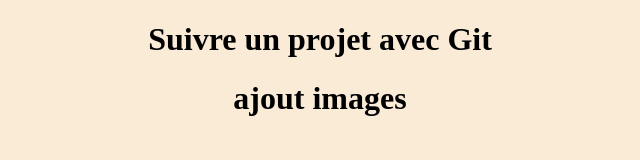
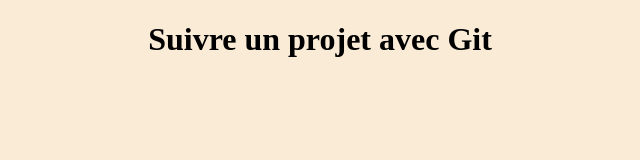
Before and after one commit to ibmow/testdrive, a plain HTML site: page index.html in a window 1280 px wide. Shown: the whole page, without its empty margins (320-960 px from the left). Drawn offline with Linux system fonts and the light colour scheme.

```diff
--- a/index.html
+++ b/index.html
@@ -9,7 +9,7 @@
 
 <body>
     <h1> Suivre un projet avec Git</h1>
-    <h1> ajout images</h1>
+
 
 
 
```
